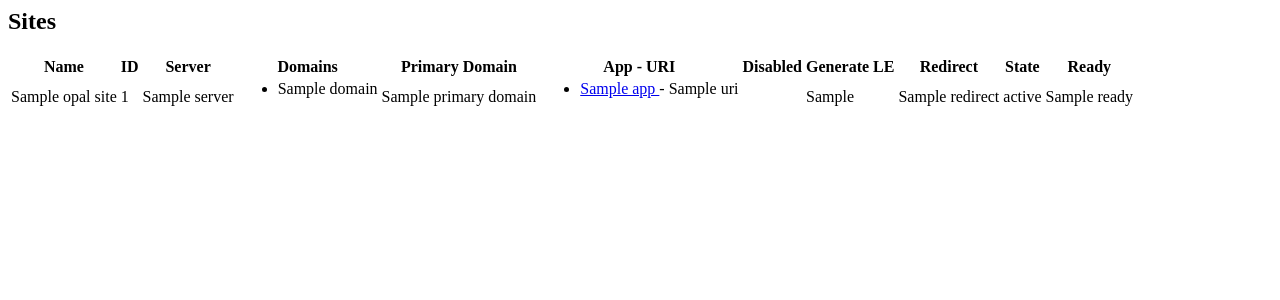
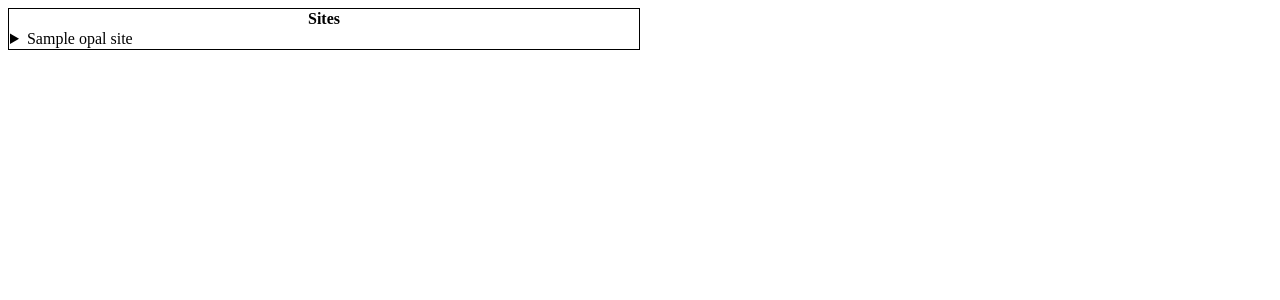
Before and after one commit to andywar65/django-opalstack, a Django app: template src/django_opalstack/templates/django_opalstack/htmx/site_list.html in a window 1280 px wide. Shown: the top 300 px of the page. Run offline with Django 5.2, Linux system fonts and the light colour scheme; the template is opened without the code that fills it: most values are stand-ins (such as "Sample title", 1, 10 or a date in 2020); parts of the project's set-up code (start-up, migrations or seed data) failed here and were passed over.

Commit message:
fixed site list template

```diff
--- a/src/django_opalstack/templates/django_opalstack/htmx/app_detail.html
+++ b/src/django_opalstack/templates/django_opalstack/htmx/app_detail.html
@@ -1 +1 @@
-<details><summary>{{ app.name }}</summary>{{ app.id }}</details>
+{{ app.name }} ({{ app.id }})
--- a/src/django_opalstack/templates/django_opalstack/htmx/site_list.html
+++ b/src/django_opalstack/templates/django_opalstack/htmx/site_list.html
@@ -1,55 +1,51 @@
 {% load i18n %}
 
+<table style="width: 50%; border: 1px solid black; border-collapse: collapse">
+  <tr><th>{% trans "Sites" %}</th></tr>
   {% if opal_sites %}
-  <h2>{% trans "Sites" %}</h2>
-  <table>
+    {% for opal_site in opal_sites %}
       <tr>
-      <th>{% trans "Name" %}</th>
-      <th>{% trans "ID" %}</th>
-      <th>{% trans "Server" %}</th>
-      <th>{% trans "Domains" %}</th>
-      <th>{% trans "Primary Domain" %}</th>
-      <th>{% trans "App - URI" %}</th>
-      <th>{% trans "Disabled" %}</th>
-      <th>{% trans "Generate LE" %}</th>
-      <th>{% trans "Redirect" %}</th>
-      <th>{% trans "State" %}</th>
-      <th>{% trans "Ready" %}</th>
-    </tr>
-    {% for opal_site in opal_sites %}
-      <tr id="{{ opal_site.id }}">
-        <td>{{ opal_site.name }}</td>
-        <td>{{ opal_site.id }}</td>
-        <td>{{ opal_site.server.hostname }}</td>
         <td>
+          <details>
+            <summary>
+              {{ opal_site.name }}
+            </summary>
+            <ul>
+              <li>{% trans "ID" %}: {{ opal_site.id }}</li>
+              <li>
+                {% trans "Domains" %}:
                 <ul>
                   {% for domain in opal_site.domains %}
                     <li>{{ domain.name }}</li>
                   {% endfor %}
-            <ul>
-            </td>
-            <td>{{ opal_site.primary_domain.name }}</td>
-            <td>
+                </ul>
+              </li>
+              <li>{% trans "Primary Domain" %}: {{ opal_site.primary_domain.name }}</li>
+              <li>
+                {% trans "App &rarr; URI" %}:
                 <ul>
                   {% for route in opal_site.routes %}
                     <li><a
                       href="#"
                       hx-get="{% url 'django_opalstack:app_detail' pk=object.id %}?app_id={{ route.app }}"
                       hx-swap="outerHTML"
-                    hx-indicator="#indicator">
+                      hx-indicator="#opal-indicator">
                       {{ route.app }}
-                  </a> - {{ route.uri }}</li>
+                    </a> &rarr; {{ route.uri }}</li>
                   {% endfor %}
                 </ul>
+              </li>
+              <li>{% trans "Disabled" %}: {{ opal_site.disabled }}</li>
+              <li>{% trans "Generate LE" %}: {{ opal_site.generate_le }}</li>
+              <li>{% trans "Redirect" %}: {{ opal_site.redirect }}</li>
+              <li>{% trans "State" %}: {{ opal_site.state }}</li>
+              <li>{% trans "Ready" %}: {{ opal_site.ready }}</li>
+            </ul>
+          </details>
         </td>
-            <td>{{ opal_site.disabled }}</td>
-            <td>{{ opal_site.generate_le }}</td>
-            <td>{{ opal_site.redirect }}</td>
-            <td>{{ opal_site.state }}</td>
-            <td>{{ opal_site.ready }}</td>
       </tr>
     {% endfor %}
+  {% else %}
+    <tr><td>{% trans "No sites yet" %}</td></tr>
+  {% endif %}
 </table>
-{% else %}
-  <p>{% trans "No sites yet" %}</p>
-{% endif %}
```
Also changed, not shown: src/django_opalstack/templates/django_opalstack/htmx/token_detail.html (+8 -0 lines). Lines whose indentation alone changed are shown as unchanged.
